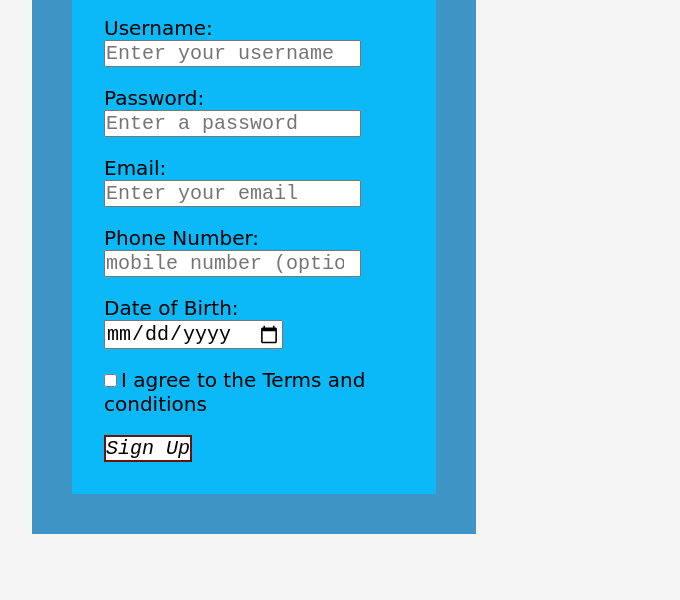
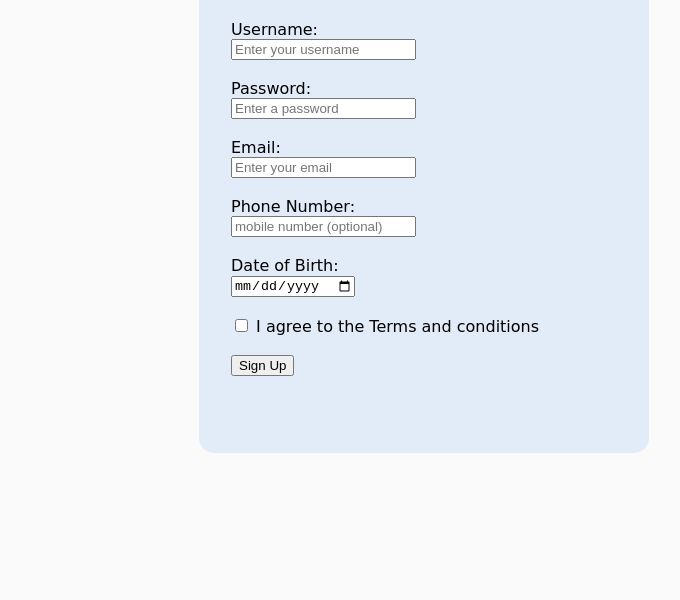
Before and after one commit to Zebras007/Assign-9-signup-form, a plain HTML site: page index.html in a window 1280 px wide. Shown: the part 200-800 px from the top of the page, without its empty margins (386-1066 px from the left). Drawn offline with Linux system fonts and the light colour scheme.

Commit message:
Form style modified

```diff
--- a/index.html
+++ b/index.html
@@ -6,7 +6,8 @@
 </head>
 <body>
        <br>
-        <form class="details">
+        <form>
+            <div class="cont">
             <fieldset>
                 <h1 class="title">Sign-Up-form</h1>
                 <p>Please fill in this form to create an account</p> <br>
@@ -25,5 +26,6 @@
             <input class="button"type="submit" value="Sign Up"/>
         </form>
     </fieldset>
+</div>
 </body>
 </html>
--- a/style.css
+++ b/style.css
@@ -1,56 +1,28 @@
-
-*{
-    padding: 0;
-    margin: 0;
-}
-body{
+* {
+    box-sizing:border-box;
+  }
+  body {
+    margin:20px;
+    background-color: #fafafa;
+  }
+  .cont{
+    margin-right: 450px;
+  }
+  form,fieldset{
+    width:450px;
+    /* resize: vertical; */
+    padding:15px;
+    border-radius:15px;
+    border:0;
+    /* box-shadow:4px 4px 10px rgba(0, 0, 0, 0.06); */
+    height:600px;
+    margin-left: 550px;
+    font-family: cursive;
+  }
+  fieldset{
+    padding: 2rem;
     margin: auto;
-    background-color:whitesmoke;
-    color: #000000;
-    font-family: 'Roboto',sans-serif;
-    font-size: 1rem;
-}
-h1{
-    text-align: left;
-    margin-top: 0 ;
-    margin-bottom: 20px;
-}
-form {
-    width: 60vw;
-    max-width: 500px;
-    min-width: 300px;
-    margin: 0 auto;
-    padding-bottom: 2em;
+    background-color: rgb(226, 235, 248);
+    /* text-align: center; */
+    box-shadow: #a88a8a;
   }
-fieldset{
-    margin-top: 20px;
-    margin-bottom: 20px;
-    margin: auto;
-    padding: 2rem;
-    border: none;
-    border: 40px solid rgb(63, 148, 198);
-    box-shadow: #4e4ed1;
-    background-color: rgb(11, 185, 248);
-    width: 300px;
-    /* height: 550px; */
-}
-.button{
-    border-bottom-color: #080814;
-    border: 2px solid rgb(103, 21, 6);
-    background-color: rgb(255, 255, 255);
-    color: rgb(0, 0, 0);;
-    font-style: oblique;
-}
-label{
-    font-size: 20px;
-    font-family: cursive;
-}
-input{
-    font-size: 20px;
-    font-family: Monospace;
-}
-p{
-    font-family: cursive;
-    font-size: 20px;
-
-}
```
